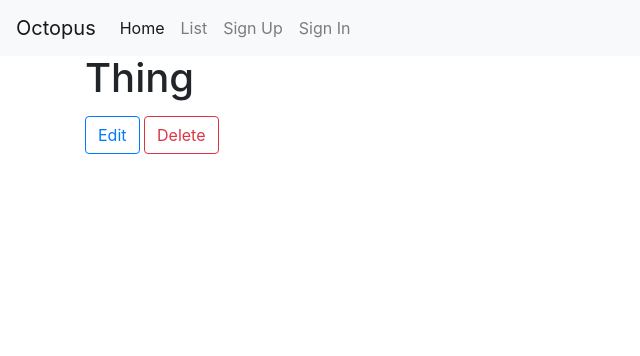
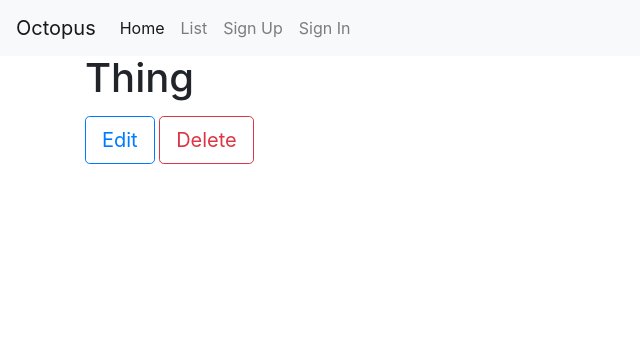
Before and after one commit to szymanskirafal/octopusreminder, a Django app: template octopus/templates/things/detail.html in a window 1280 px wide. Shown: the top 356 px of the page, without its empty margins (0-640 px from the left). Run offline with Django 3.2, Linux system fonts and the light colour scheme; the template is opened without the code that fills it, so the values that code supplies are empty; parts of the project's set-up code (start-up, migrations or seed data) failed here and were passed over; some libraries are stand-ins or nearby versions.

Commit message:
changed buttons design

```diff
--- /dev/null
+++ b/octopus/templates/things/create-or-edit-form.html
@@ -0,0 +1,4 @@
+<div class="form-group">
+  {{ form.as_p }}
+  <input type="submit" value="Save" class="btn btn-outline-primary btn-lg"/>
+</div>
--- a/octopus/templates/things/detail.html
+++ b/octopus/templates/things/detail.html
@@ -3,8 +3,8 @@
 {% block content %}
   <h1>Thing</h1>
   <p>{{ thing.text }}</P>
-  <a class="btn btn-outline-primary" href="{% url 'things:edit' thing.pk %}" role="button">Edit</a>
-  <a class="btn btn-outline-danger" href="{% url 'things:delete' thing.pk %}" role="button">Delete</a>
+  <a class="btn btn-outline-primary btn-lg" href="{% url 'things:edit' thing.pk %}" role="button">Edit</a>
+  <a class="btn btn-outline-danger btn-lg" href="{% url 'things:delete' thing.pk %}" role="button">Delete</a>
 
 
 {% endblock content %}
--- a/octopus/templates/things/edit.html
+++ b/octopus/templates/things/edit.html
@@ -3,9 +3,6 @@
 {% block content %}
   <h1>Edit thing</h1>
   <form action="" method="post">{% csrf_token %}
-    <div class="form-group">
-      {{ form.as_p }}
-      <input type="submit" value="Save" class="btn btn-primary"/>
-    </div>
+    {% include 'things/create-or-edit-form.html' %}
   </form>
 {% endblock content %}
--- a/octopus/templates/things/new.html
+++ b/octopus/templates/things/new.html
@@ -3,9 +3,6 @@
 {% block content %}
   <h1>New thing</h1>
   <form action="" method="post">{% csrf_token %}
-    <div class="form-group">
-      {{ form }}
-    </div>
-    <input type="submit" value="Save" class="btn btn-primary"/>
+    {% include 'things/create-or-edit-form.html' %}
   </form>
 {% endblock content %}
```
